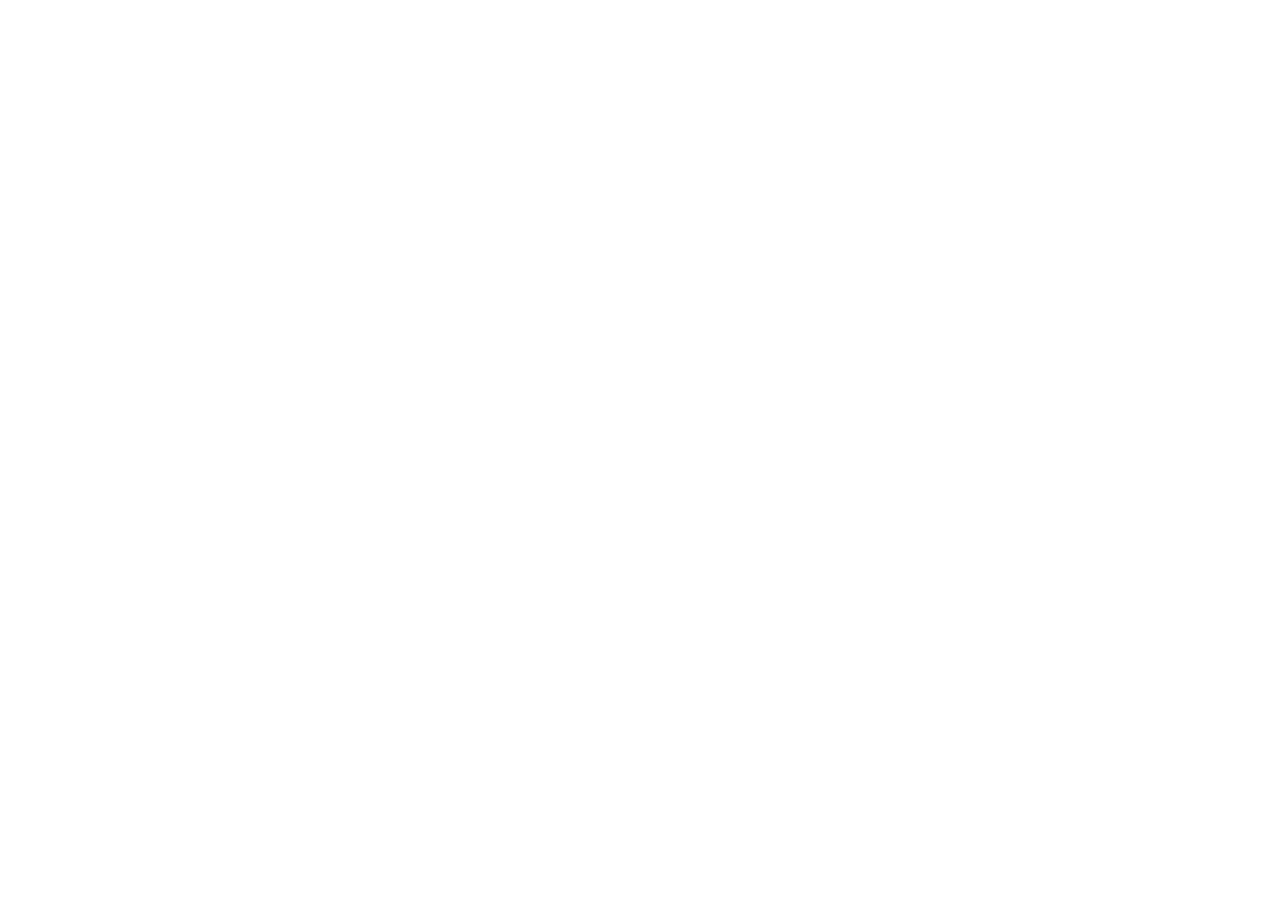
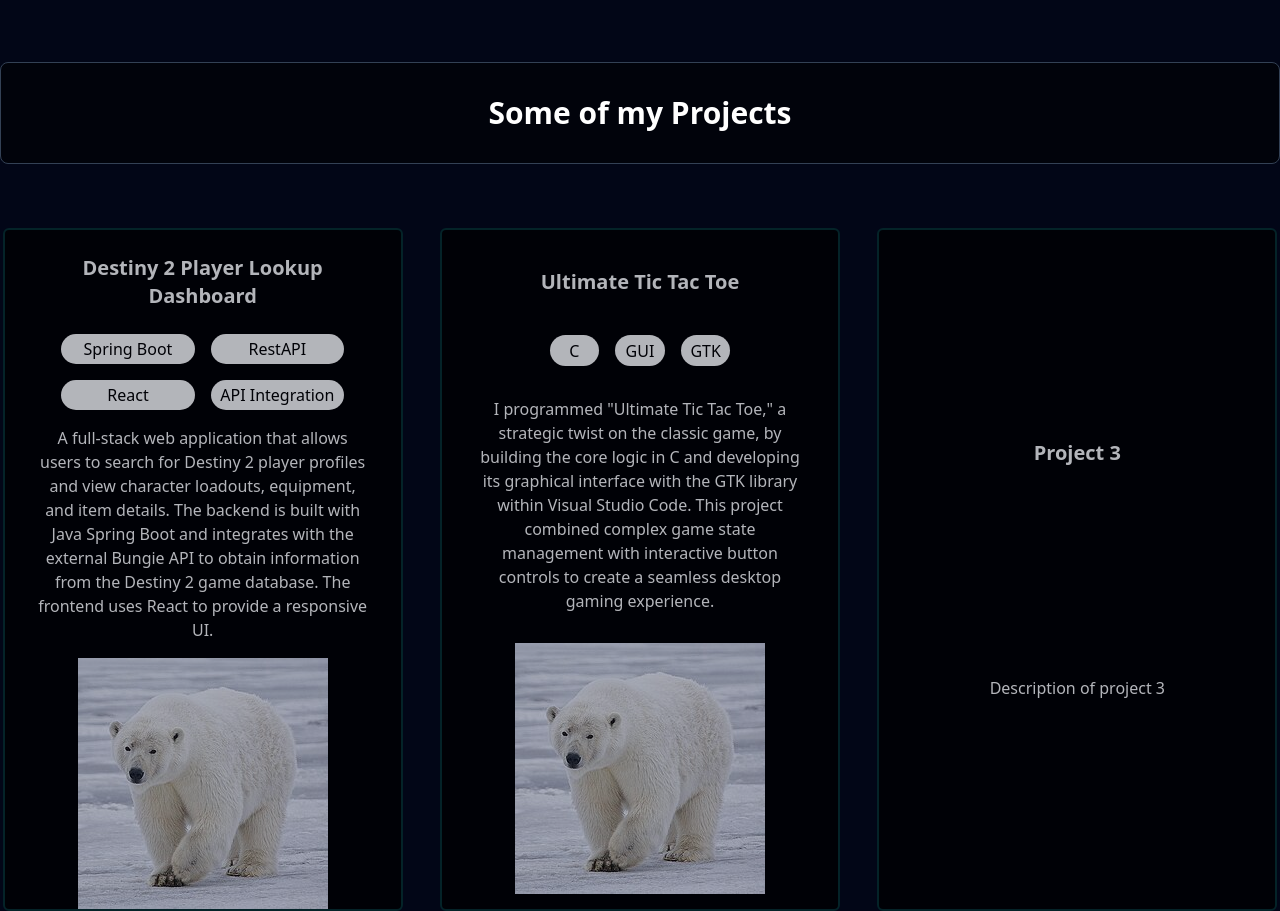
Before and after one commit to JamieSteadman/my-portfolio, a React (Vite) app: page / in a window 1280 px wide. Shown: the part 1113-2024 px from the top of the page. Before the commit the page ends 1111 px from the top, so only its background shows below. Built offline with nearby package versions, Linux system fonts and the light colour scheme.

Commit message:
Added projects section

```diff
--- a/src/App.jsx
+++ b/src/App.jsx
@@ -1,11 +1,13 @@
 import Hero from "./sections/Hero/Hero"
 import AboutMe from "./sections/AboutMe/AboutMe"
+import Projects from "./sections/Projects/Projects"
 
 function App() {
   return (
     <div className="bg-slate-950 min-h-screen flex flex-col gap-16">
       <Hero />
       <AboutMe />
+      <Projects />
     </div>
   )
 }
--- /dev/null
+++ b/src/sections/Projects/Projects.css
@@ -0,0 +1,21 @@
+.project-container {
+    background-color: black;
+    opacity: 0.7;
+    border-radius: 0.375rem;
+    width: 400px;
+    max-width: 400px;
+    min-height: 400px;
+    display: flex;
+    flex-direction: column;
+    border-color: rgb(5, 48, 48);
+    border-width: 2px;
+    justify-content: space-evenly;
+    align-items: center;
+}
+.technology-badge {
+    background-color: white;
+    border-radius: 1rem;
+    display: flex;
+    padding: 0.2rem 0.6rem;
+    justify-content: center;
+}
--- /dev/null
+++ b/src/sections/Projects/Projects.jsx
@@ -0,0 +1,73 @@
+import './Projects.css';
+
+function Projects() {
+    return (
+        <section className="flex flex-col gap-16">
+            {/*Title Banner */}
+            <div className="min-w-[100vw] flex justify-center bg-black bg-opacity-50 p-8 rounded-lg border border-slate-700">
+                <h2 className="text-center text-white text-3xl font-bold"> Some of my Projects </h2>
+            </div>
+
+            {/* Project List */}
+            <section className="grid grid-cols-3 gap-8 justify-items-center">
+                {/* Destiny 2 Project */}
+                <div className="project-container">
+                    <h3 className="text-white text-xl font-bold text-center m-6">Destiny 2 Player Lookup Dashboard</h3>
+                    {/* Technologies Used */}
+                    <div className="grid grid-cols-2 gap-4">
+                        <div className="technology-badge text-black">
+                            Spring Boot
+                        </div>
+                        <div className="technology-badge text-black">
+                            RestAPI
+                        </div>
+                        <div className="technology-badge text-black">
+                            React
+                        </div>
+                        <div className="technology-badge text-black">
+                            API Integration
+                        </div>
+                    </div>
+                    <p className="text-white text-center px-4 m-4">A full-stack web application that allows users to search for
+                        Destiny 2 player profiles and view character loadouts,
+                        equipment, and item details. The backend is built with Java Spring Boot and
+                        integrates with the external Bungie API to obtain information from the Destiny 2 game database.
+                        The frontend uses React to provide a responsive UI.</p>
+                    <a href="google.com">
+                        <img src="src/sections/AboutMe/Polar_Bear_-_Alaska_(cropped).jpg" />
+                    </a>
+                </div>
+                {/* Ultimate Tic Tac Toe */}
+                <div className="project-container">
+                    <h3 className="text-white text-xl font-bold text-center m-6">Ultimate Tic Tac Toe</h3>
+                    {/* Technologies Used */}
+                    <div className="grid grid-cols-3 gap-4">
+                        <div className="technology-badge text-black">
+                            C
+                        </div>
+                        <div className="technology-badge text-black">
+                            GUI
+                        </div>
+                        <div className="technology-badge text-black">
+                            GTK
+                        </div>
+                    </div>
+                    <p className="text-white text-center px-4 m-4">I programmed "Ultimate Tic Tac Toe," a strategic twist on the classic
+                        game, by building the core logic in C and developing its graphical interface with
+                        the GTK library within Visual Studio Code. This project combined complex game
+                        state management with interactive button controls to create a seamless desktop
+                        gaming experience.</p>
+                    <a href="google.com">
+                        <img src="src/sections/AboutMe/Polar_Bear_-_Alaska_(cropped).jpg" />
+                    </a>
+                </div>
+                <div className="project-container">
+                    <h3 className="text-white text-xl font-bold text-center">Project 3</h3>
+                    <p className="text-white">Description of project 3</p>
+                </div>
+            </section>
+        </section>
+    )
+}
+
+export default Projects
```
